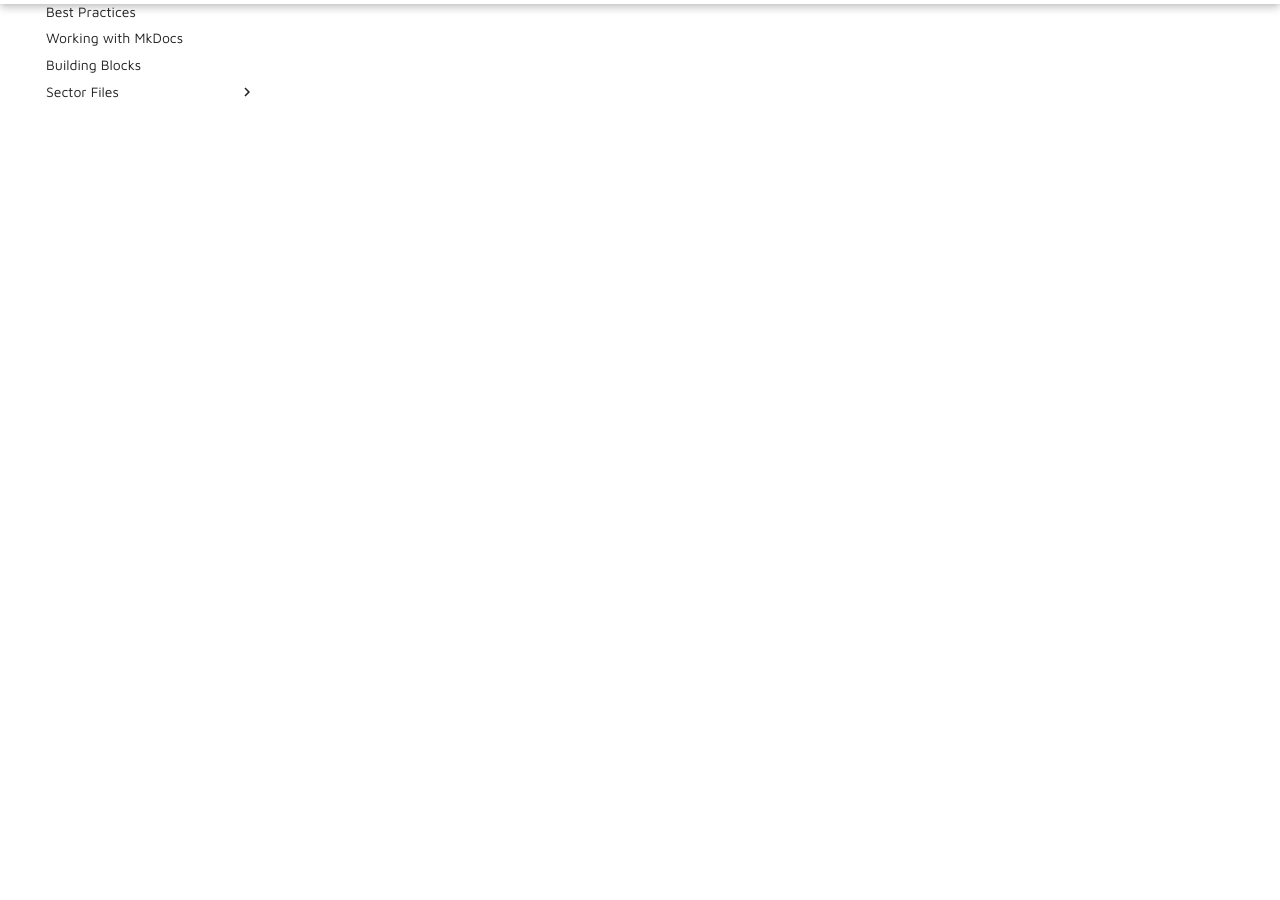
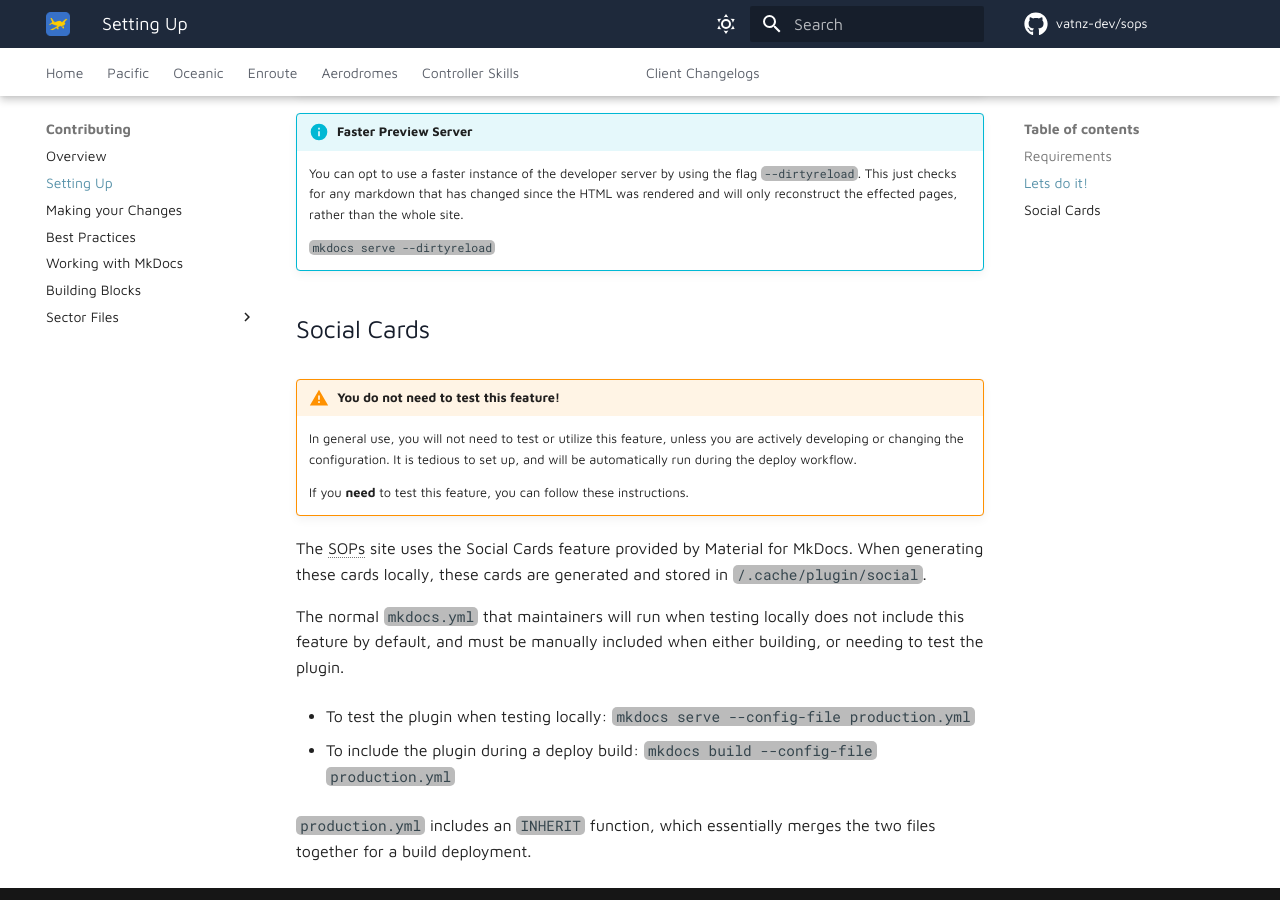
Before and after one commit to vatnz-dev/sops, an MkDocs documentation site: the page built from docs/contribute/contributing.md, in a window 1280 px wide and 900 px high, scrolled down 1695 px. Built offline with MkDocs 1.6.1 and Material for MkDocs 9.7.7, drawn with Linux system fonts in a browser that asks for light colours; comment, search, counter and statistics services are not loaded; some of the changed text lies outside the part shown.

Commit message:
Instructions for building social cards
Also adding dependency list and warnings.

````diff
--- a/docs/contribute/contributing.md
+++ b/docs/contribute/contributing.md
@@ -20,15 +20,27 @@ To contribute, you'll need the following -
 ## Lets do it!
 
 * Fork and clone the [:fontawesome-brands-github:{: .github } -  **SOPs Project**](https://github.com/vatnz-dev/sops){target=new} - [Guide](https://docs.github.com/en/get-started/quickstart/fork-a-repo){target=new}
-* Install the following Python packages: `mkdocs-material`, `mkdocs-awesome-pages-plugin`, `mkdocs-git-revision-date-localized-plugin`, `mkdocs-redirect` and `mkdocs-glightbox`.
+* Install the following Python packages:
+    * `mkdocs-material`
+    * `mkdocs-awesome-pages-plugin`
+    * `mkdocs-git-revision-date-localized-plugin`
+    * `mkdocs-redirect`
+    * `mkdocs-glightbox`
+    * `cairosvg`
+    * `pillow`
+* Install with this single command:
 
-!!! info
-    These packages can be installed easily through a single command:
+``` py title="Run in Command Line / Terminal"
+  pip install -r requirements.txt
+```
 
-    ``` python
-      pip install -r requirements.txt
-    ```
 
+!!! info "Cairo and Pillow dependency"
+    As a part of the social card feature, the [Pillow](https://pillow.readthedocs.io/){ target=_blank } and [Cairo Graphics](https://www.cairographics.org/){ target=_blank } dependencies were added. We bundle these into our `requirements.txt` to ensure the dependencies are installed when attempting to [test social card generation]() locally.
+
+    If you encounter any trouble:
+
+      * Install a [GTK+ runtime](https://github.com/tschoonj/GTK-for-Windows-Runtime-Environment-Installer/releases){ target=_blank } for Windows.
 
 
 * Once you've installed those, open a command line terminal, `cd` into the cloned repository folder and enter start the MkDocs service:
@@ -50,3 +62,21 @@ To contribute, you'll need the following -
     You can opt to use a faster instance of the developer server by using the flag `--dirtyreload`. This just checks for any markdown that has changed since the HTML was rendered and will only reconstruct the effected pages, rather than the whole site.
 
     `mkdocs serve --dirtyreload`
+
+
+## Social Cards
+
+!!! warning "You do not need to test this feature!"
+    In general use, you will not need to test or utilize this feature, unless you are actively developing or changing the configuration. It is tedious to set up, and will be automatically run during the deploy workflow.
+
+    If you **need** to test this feature, you can follow these instructions.
+
+The SOPs site uses the Social Cards feature provided by Material for MkDocs. When generating these cards locally, these cards are generated and stored in `/.cache/plugin/social`.
+
+The normal `mkdocs.yml` that maintainers will run when testing locally does not include this feature by default, and must be manually included when either building, or needing to test the plugin.
+
+* To test the plugin when testing locally: `mkdocs serve --config-file production.yml`
+
+* To include the plugin during a deploy build: `mkdocs build --config-file production.yml`
+
+`production.yml` includes an `INHERIT` function, which essentially merges the two files together for a build deployment.
--- a/production.yml
+++ b/production.yml
@@ -5,6 +5,6 @@ plugins:
   social:
     cards_layout_options:
       background_color: "#171e2c"
-      font_family: Manrope
+      font_family: Inter
     cards_exclude:
       - contribute/*.md
````
